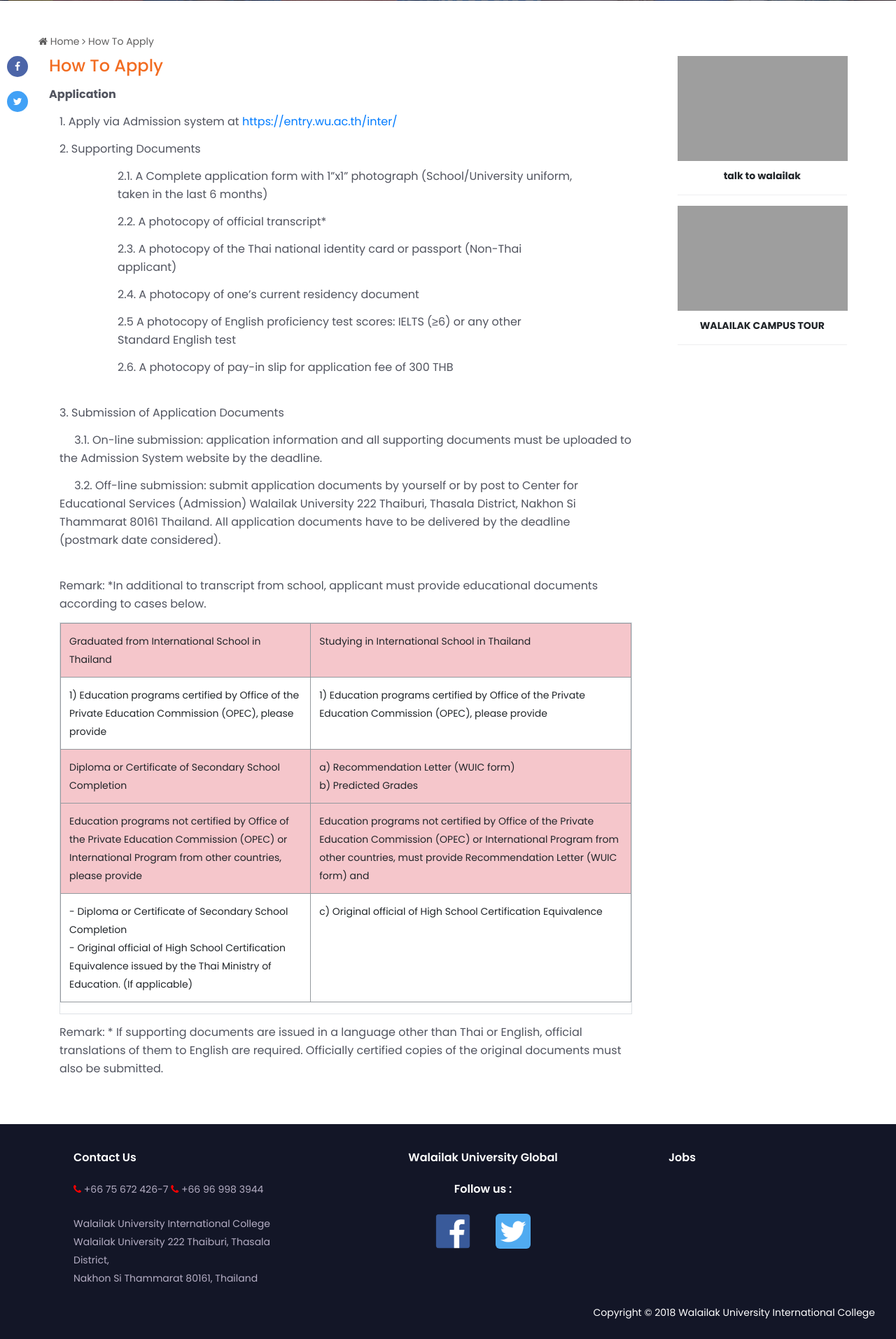
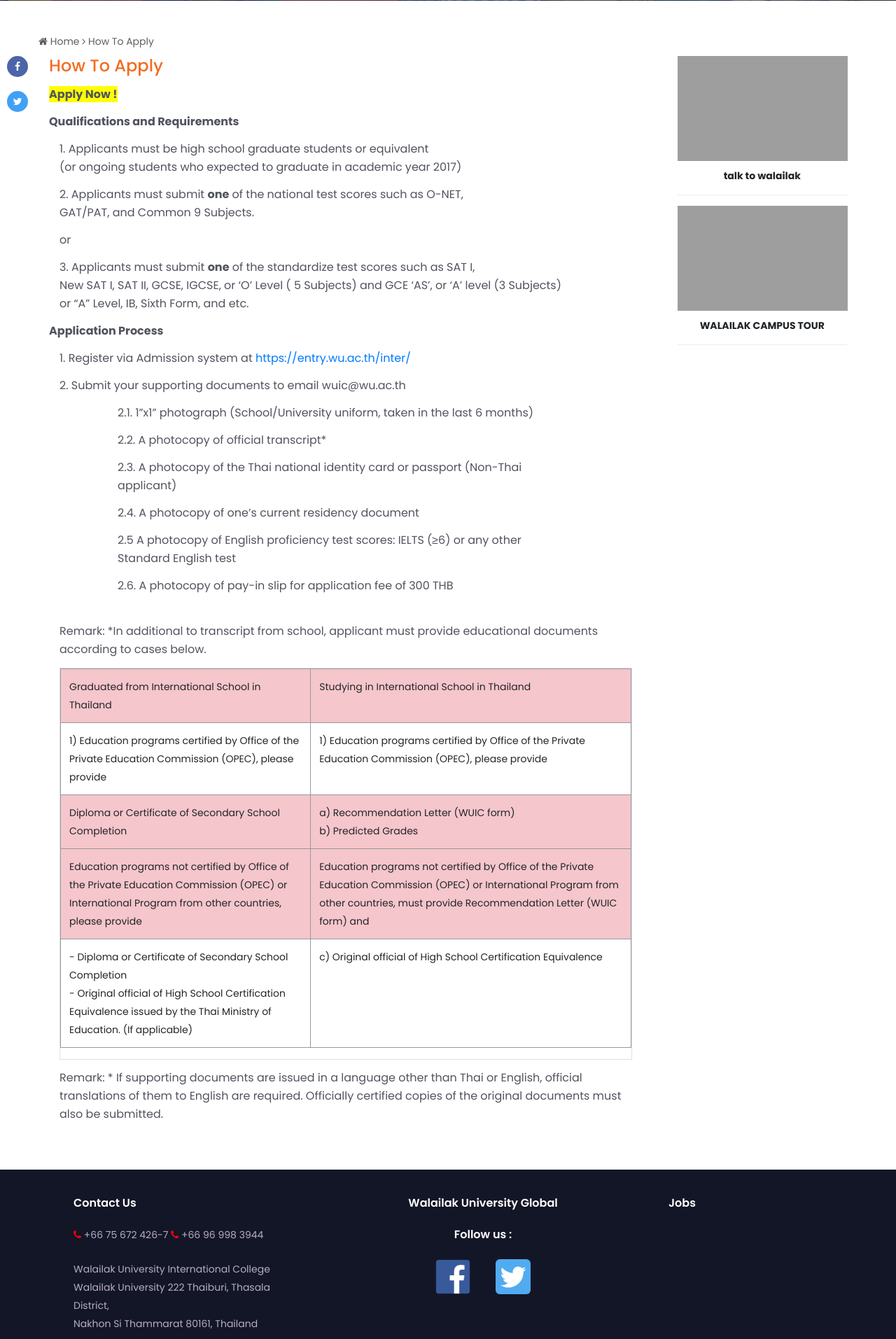
Before and after one commit to tumtpk/wuic, a CodeIgniter app: page /wuic/index.php/admission/howToApply in a window 1280 px wide. Shown: the part 399-2312 px from the top of the page at 70% size. Run offline with CodeIgniter, Linux system fonts and the light colour scheme; style sheets or scripts are compiled from the project's sources; some libraries are stand-ins or nearby versions; some web fonts are replaced; grey boxes are pictures that could not be loaded.

Commit message:
edit overall with pball- :bear:

```diff
--- a/application/config/config.php
+++ b/application/config/config.php
@@ -23,7 +23,7 @@ defined('BASEPATH') OR exit('No direct script access allowed');
 | a PHP script and you can easily do that on your own.
 |
 */
-$config['base_url'] = "https://wuic.wu.ac.th/";
+$config['base_url'] = "http://localhost/wuic/";
 
 /*
 |--------------------------------------------------------------------------
--- a/application/views/admission/howToApply.php
+++ b/application/views/admission/howToApply.php
@@ -29,11 +29,20 @@
                         <h4 style="color: #f26c21;">How To Apply</h4>
                      </div>
                      <div class="static_text2">
-                        <p><b>Application</b></p>
+                        <p><b style="background-color: yellow;">Apply Now !</b></p>
+                        <p><b>Qualifications and Requirements</b></p>
                         <div class="col">
-                            <p>1. Apply via Admission system at  <a href="https://entry.wu.ac.th/inter/">https://entry.wu.ac.th/inter/</a></p>
-                            <p>2. Supporting Documents</p>
-                            <div class="col-md-10 offset-md-1"><p>2.1. A Complete application form with 1”x1” photograph (School/University uniform, taken in the last 6 months)</p></div>
+                            <p>1. Applicants must be high school graduate students or equivalent <br>(or ongoing students who expected to graduate in academic year 2017)</p>
+                            <p>2. Applicants must submit <b>one</b> of the national test scores such as O-NET,<br>GAT/PAT, and Common 9 Subjects.</p>
+                            <p>or</p>
+                            <p>3. Applicants must submit <b>one</b> of the standardize test scores such as SAT I, <br>New SAT I, SAT II, GCSE, IGCSE, or ‘O’ Level ( 5 Subjects) and GCE ‘AS’, or ‘A’ level (3 Subjects) <br>or “A” Level, IB, Sixth Form, and etc.</p>
+                           </div>
+
+                        <p><b>Application Process</b></p>
+                        <div class="col">
+                            <p>1. Register via Admission system at  <a href="https://entry.wu.ac.th/inter/">https://entry.wu.ac.th/inter/</a></p>
+                            <p>2. Submit your supporting documents to email wuic@wu.ac.th</p>
+                            <div class="col-md-10 offset-md-1"><p>2.1. 1”x1” photograph (School/University uniform, taken in the last 6 months)</p></div>
                             <div class="col-md-10 offset-md-1"><p>2.2. A photocopy of official transcript*  </p></div>
                             <div class="col-md-10 offset-md-1"><p>2.3. A photocopy of the Thai national identity card or passport (Non-Thai applicant)</p></div>
                             <div class="col-md-10 offset-md-1"><p>2.4. A photocopy of one’s current residency document</p></div>
@@ -45,10 +54,10 @@
 
 
 
-                            <p>3. Submission of Application Documents</p>
+                            <!-- <p>3. Submission of Application Documents</p>
                             <p>&nbsp;&nbsp;&nbsp;&nbsp;&nbsp;3.1. On-line submission: application information and all supporting documents must be uploaded to the Admission System website by the deadline.</p>
                             <p>&nbsp;&nbsp;&nbsp;&nbsp;&nbsp;3.2. Off-line submission: submit application documents by yourself or by post to Center for Educational Services (Admission) Walailak University 222 Thaiburi, Thasala District, Nakhon Si Thammarat 80161 Thailand. All application documents have to be delivered by the deadline (postmark date considered).</p>
-                            <br>
+                            <br> -->
                             <p>Remark: *In additional to transcript from school, applicant must provide educational documents according to cases below. <p>
                             <div class="table-responsive table-bordered"  border-style: solid;border-color: coral;>
                                 <table class="table">
--- a/application/views/page/content.php
+++ b/application/views/page/content.php
@@ -30,6 +30,9 @@
 <!--       </div> -->
 <!--    </div> -->
    <div class="digital_feature p_100" style="padding-top: 50px;padding-bottom: 25px;">
+    <div class="row">  <a href="<?= base_url(); ?>admission/howToApply"><img class="responsive"src="<?= base_url(); ?>public/img/wuic-banner.png" style="width : 1210px; height: 487px;" ></a>
+    </div>
+    <br><br>
       <div class="row">
          <div class="col-lg-12">
             <div class="d_feature_text">
--- a/application/views/study/scholarships.php
+++ b/application/views/study/scholarships.php
@@ -36,6 +36,8 @@
                      	WUIC Scholarships <a href="<?=base_url("public/file/2018-02-21WUICScholarships.pdf") ?>">Click</a><br/>
                      	WUIC Scholarship Recommendation Letter <a href="<?=base_url("public/file/WUIC Scholarship Recommendation Letter.pdf") ?>">Click</a><br/>
                      	Scholarship Application Form <a href="<?=base_url("public/file/WUIC Scholarship form.pdf") ?>">Click</a></span></p>
+
+                        <p><b>Sent your documents to email : wuic@wu.ac.th</b></p>
                      </div>
 
                   </div>
```
Also changed, not shown: application/views/page/head.php (line endings or trailing spaces), public/img/wuic-banner.png (added).
